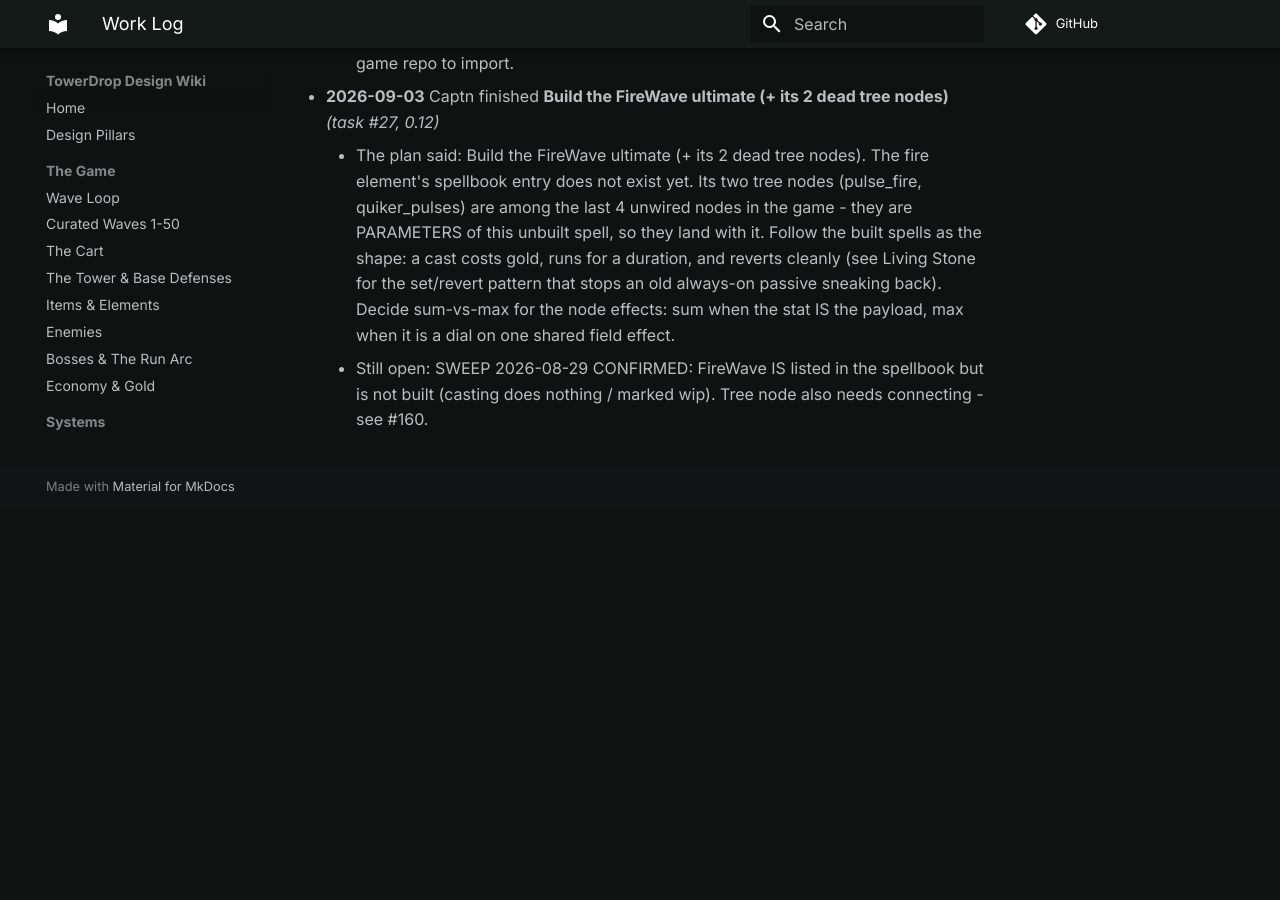
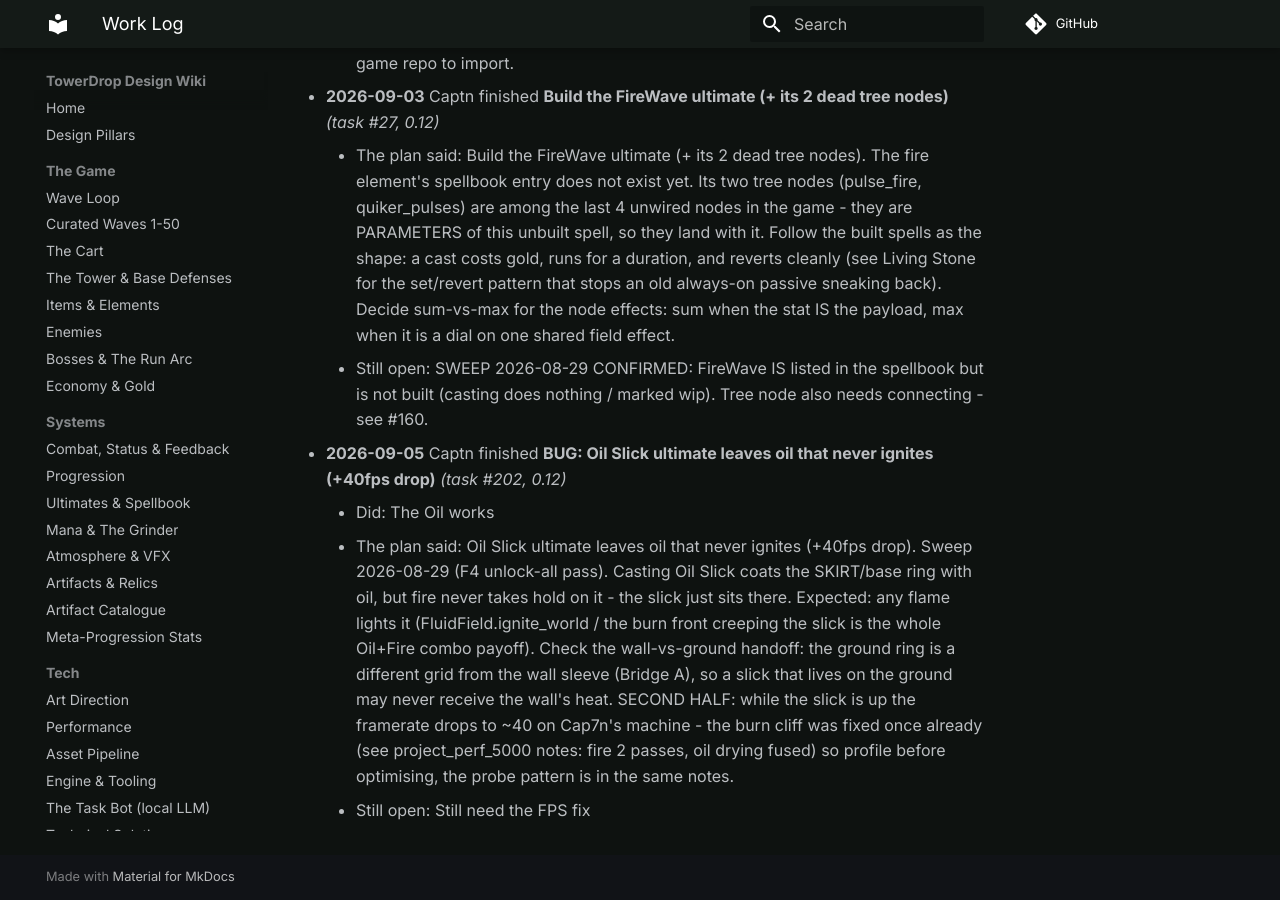
Before and after one commit to cap7n/towerdrop-docs, an MkDocs documentation site: the page built from docs/project/log.md, in a window 1280 px wide and 900 px high, scrolled down 10765 px. Built offline with MkDocs 1.6.1 and Material for MkDocs 9.7.7, drawn with Linux system fonts in a browser that asks for light colours; comment, search, counter and statistics services are not loaded; before the commit the page ends 11274 px from its top, so only the background shows below that.

Commit message:
log: BUG: Oil Slick ultimate leaves oil that never ignites (+40fp (task #202)

```diff
--- a/docs/project/log.md
+++ b/docs/project/log.md
@@ -124,3 +124,7 @@
 - **2026-09-03** Captn finished **Build the FireWave ultimate (+ its 2 dead tree nodes)** _(task #27, 0.12)_
     - The plan said: Build the FireWave ultimate (+ its 2 dead tree nodes). The fire element's spellbook entry does not exist yet. Its two tree nodes (pulse_fire, quiker_pulses) are among the last 4 unwired nodes in the game - they are PARAMETERS of this unbuilt spell, so they land with it. Follow the built spells as the shape: a cast costs gold, runs for a duration, and reverts cleanly (see Living Stone for the set/revert pattern that stops an old always-on passive sneaking back). Decide sum-vs-max for the node effects: sum when the stat IS the payload, max when it is a dial on one shared field effect.
     - Still open: SWEEP 2026-08-29 CONFIRMED: FireWave IS listed in the spellbook but is not built (casting does nothing / marked wip). Tree node also needs connecting - see #160.
+- **2026-09-05** Captn finished **BUG: Oil Slick ultimate leaves oil that never ignites (+40fps drop)** _(task #202, 0.12)_
+    - Did: The Oil works
+    - The plan said: Oil Slick ultimate leaves oil that never ignites (+40fps drop). Sweep 2026-08-29 (F4 unlock-all pass). Casting Oil Slick coats the SKIRT/base ring with oil, but fire never takes hold on it - the slick just sits there. Expected: any flame lights it (FluidField.ignite_world / the burn front creeping the slick is the whole Oil+Fire combo payoff). Check the wall-vs-ground handoff: the ground ring is a different grid from the wall sleeve (Bridge A), so a slick that lives on the ground may never receive the wall's heat. SECOND HALF: while the slick is up the framerate drops to ~40 on Cap7n's machine - the burn cliff was fixed once already (see project_perf_5000 notes: fire 2 passes, oil drying fused) so profile before optimising, the probe pattern is in the same notes.
+    - Still open: Still need the FPS fix
```
